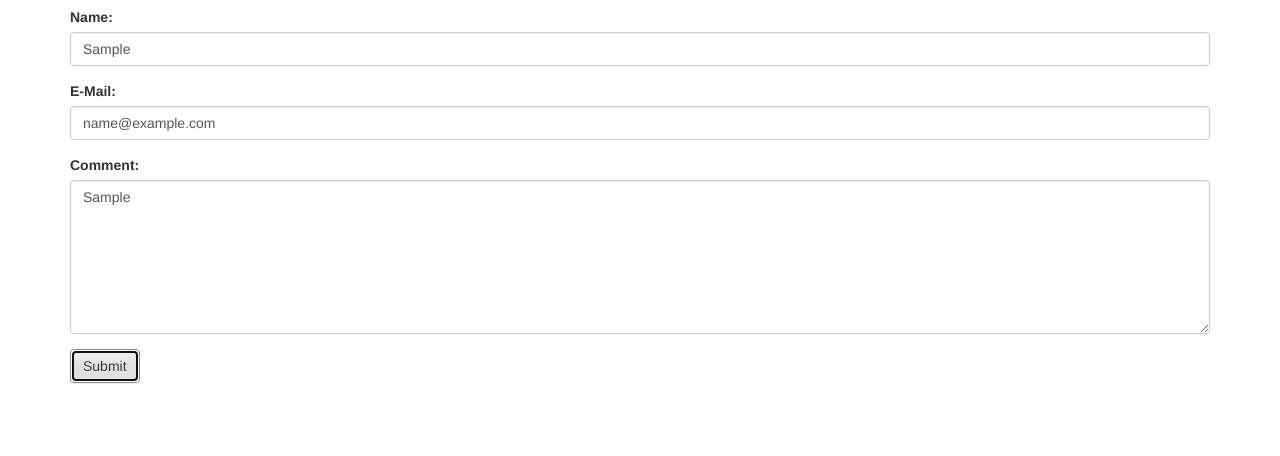
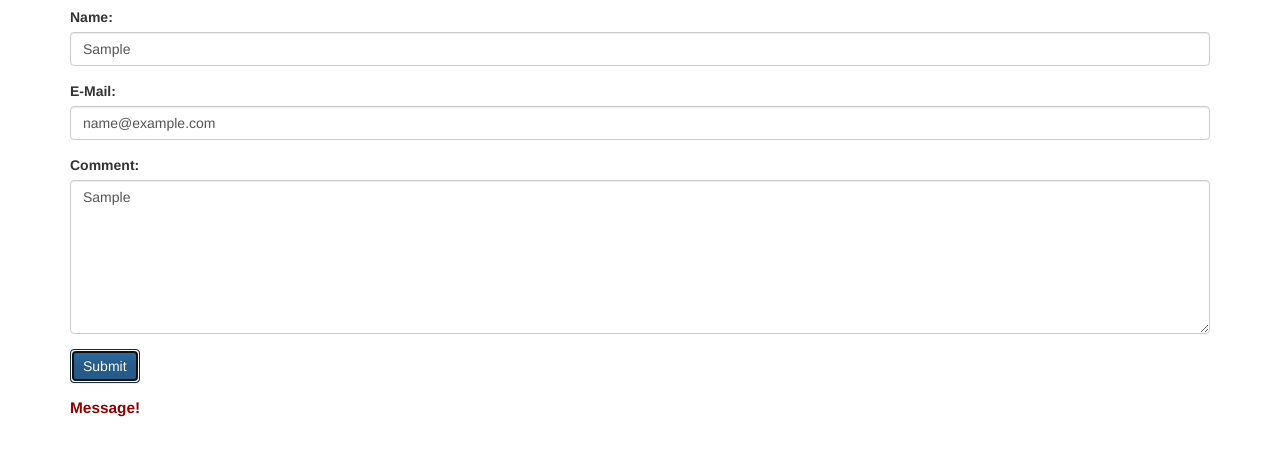
Before and after one commit to phauer/comment-sidecar, a plain HTML site: page src/playground.html in a window 1280 px wide. Both pictures are taken after typing "Sample", "name@example.com", "Sample" into the empty fields and a click on the button "Submit". Shown: the part 212-668 px from the top of the page. Drawn offline with nearby package versions, Linux system fonts and the light colour scheme; no server answers.

Commit message:
client-side validation. give user feedback about successful or failed submission. remove function from global scope.

```diff
--- a/src/comment-sidecar-basic.css
+++ b/src/comment-sidecar-basic.css
@@ -21,3 +21,18 @@ aside#comment-sidecar div.cs-body header.cs-header span.cs-date{
 aside#comment-sidecar div.cs-body div.post-content{
     margin: 5px 0px 5px 0px;
 }
+aside#comment-sidecar form p.cs-form-message {
+    font-weight: bold;
+    font-size: 110%;
+    margin-top: 10px;
+    line-height: 30px;
+    display: none;
+}
+aside#comment-sidecar form p.cs-form-message.success {
+    color: darkgreen;
+    display: block;
+}
+aside#comment-sidecar form p.cs-form-message.fail {
+    color: darkred;
+    display: block;
+}
--- a/src/comment-sidecar.js
+++ b/src/comment-sidecar.js
@@ -1,4 +1,39 @@
-function submitComment(){
+(function() {
+    function handleResponse(response) {
+        if (response.status === 201) {
+            const inputs = document.querySelectorAll("div.cs-form .form-control");
+            inputs.forEach(input => input.value = "");
+
+            const element = document.querySelector(".cs-form-message");
+            element.innerText = "Successfully submitted comment.";
+            element.classList.remove("fail");
+            element.classList.add("success");
+        } else {
+            const element = document.querySelector(".cs-form-message");
+            response.json().then(json => {
+                element.innerText = `Couldn't submit your comment. Reason: ${json['message']}`;
+            });
+            element.classList.remove("success");
+            element.classList.add("fail");
+        }
+    }
+    function markInvalidFieldsAndIsValid() {
+        let isValid = true;
+        const inputs = document.querySelectorAll("div.cs-form .form-control");
+        inputs.forEach(input => {
+            if (input.value.trim().length === 0) {
+                input.parentNode.classList.add("has-error");
+                isValid = false;
+            } else {
+                input.parentNode.classList.remove("has-error");
+            }
+        });
+        return isValid;
+    }
+    function submitComment() {
+        if (!markInvalidFieldsAndIsValid()) {
+            return false;
+        }
         const author = document.querySelector("#cs-author").value;
         const email = document.querySelector("#cs-email").value;
         const content = document.querySelector("#cs-content").value;
@@ -17,17 +52,10 @@ function submitComment(){
                 method: "POST",
                 body: JSON.stringify(payload)
             })
-        .then(function(res){ console.log(res) })
-        .catch(function(res){ console.log(res) });
-    //TODO client-side validation
-    //TODO after submission: clear and give feedback.
-    //TODO handle failed POST (!= 201)
+            .then(handleResponse);
         return false;
     }
-
-(function() {
-    const commentArea = document.querySelector("#comment-sidecar");
-    const handleComments = comments => {
+    function handleComments(comments) {
         if (comments.length === 0){
             const heading = document.createElement("p");
             heading.innerText = 'No comments yet. Be the first!';
@@ -35,12 +63,12 @@ function submitComment(){
         } else {
             comments.forEach(drawDOMForComment);
         }
-    };
-    const formatDate = timestamp => {
+    }
+    function formatDate(timestamp) {
         const date = new Date(timestamp * 1000);
         return date.toString(); //convert to local timezone.
-    };
-    const drawDOMForComment = comment => {
+    }
+    function drawDOMForComment(comment) {
         const postDiv = document.createElement('div');
         postDiv.setAttribute("class", "cs-post");
         postDiv.innerHTML = `
@@ -54,36 +82,38 @@ function submitComment(){
             </div>
         `;
         commentArea.appendChild(postDiv);
-    };
+    }
+    function createFormDOM() {
+        const div = document.createElement('div');
+        div.setAttribute("class", "cs-form");
+        div.innerHTML = `
+            <form>
+              <div class="form-group">
+                <label for="author" class="control-label">Name:</label>
+                <input type="text" class="form-control" id="cs-author" placeholder="Name">
+              </div>
+              <div class="form-group">
+                <label for="email" class="control-label">E-Mail:</label>
+                <input type="email" class="form-control" id="cs-email" placeholder="E-Mail (won't be not published; Gravatar supported)">
+              </div>
+              <div class="form-group">
+                <label for="content" class="control-label">Comment:</label>
+                <textarea class="form-control" id="cs-content" placeholder="Your Comment..." rows="7"></textarea>
+              </div>
+              <button type="submit" class="btn btn-primary">Submit</button>
+              <p class="cs-form-message">Message!</p>
+            </form>
+        `;
+        div.querySelector("button").onclick = submitComment;
+        return div;
+    }
+    const commentArea = document.querySelector("#comment-sidecar");
 
     const heading = document.createElement("h1");
     heading.innerText = 'Comments';
     commentArea.appendChild(heading);
 
-    const formDOM = (function() {
-        //TODO client-side validation
-        const div = document.createElement('div');
-        div.setAttribute("class", "cs-form");
-        div.innerHTML = `
-            <form>
-              <div class="form-group">
-                <label for="author">Name:</label>
-                <input type="text" class="form-control" id="cs-author" placeholder="Name">
-              </div>
-              <div class="form-group">
-                <label for="email">E-Mail:</label>
-                <input type="email" class="form-control" id="cs-email" placeholder="E-Mail (won't be not published; Gravatar supported)">
-              </div>
-              <div class="form-group">
-                <label for="content">Comment:</label>
-                <textarea class="form-control" id="cs-content" placeholder="Your Comment..." rows="7"></textarea>
-              </div>
-              <button type="submit" class="btn btn-default" onclick="return submitComment()">Submit</button>
-            </form>
-        `;
-        return div;
-    })();
-    commentArea.appendChild(formDOM);
+    commentArea.appendChild(createFormDOM());
 
     const path = encodeURIComponent(location.pathname);
     fetch(`/comment-sidecar.php?site=${commentSidecarSite}&path=${path}`)
```
Also changed, not shown: TODO.md (+1 -1 lines). Lines whose indentation alone changed are shown as unchanged.
